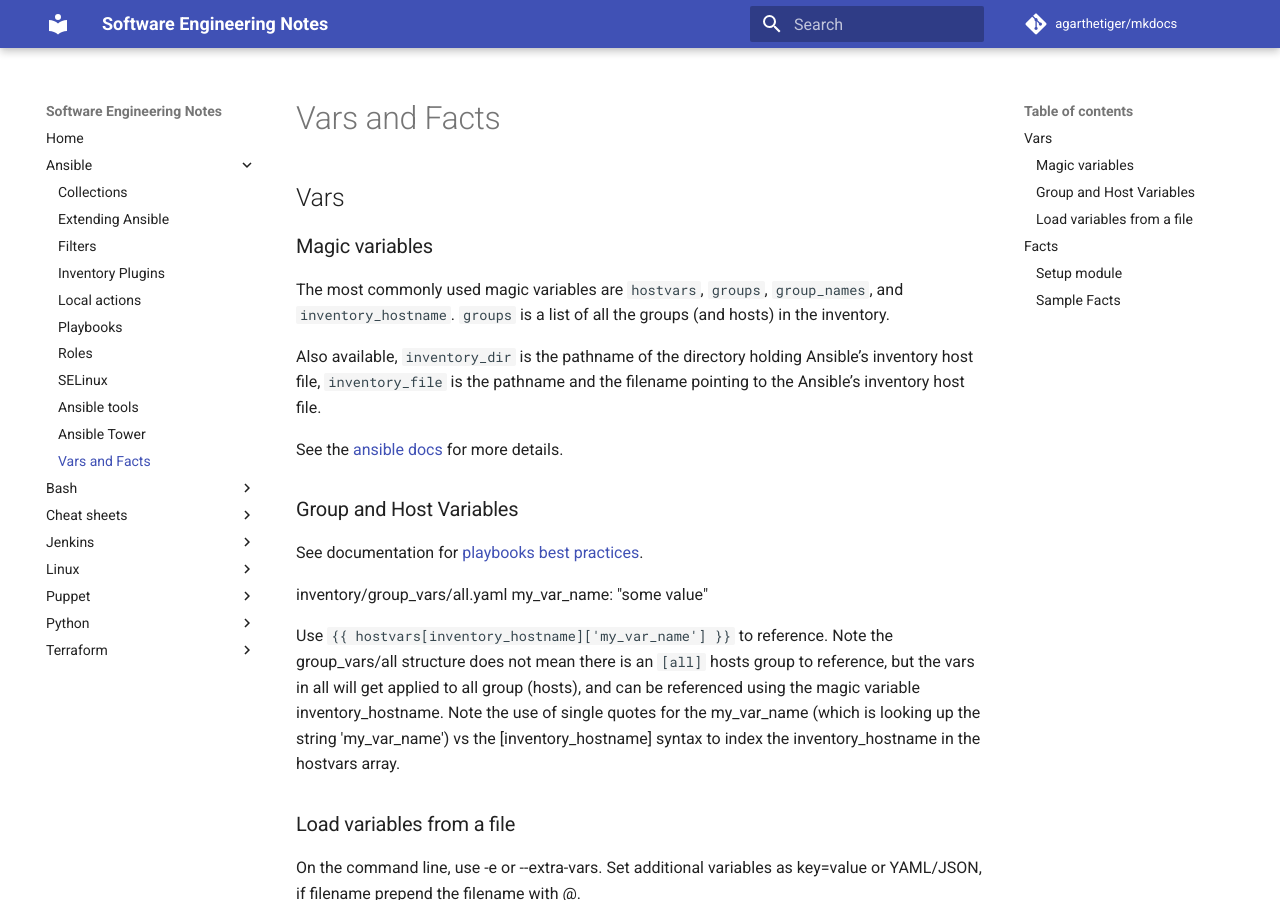
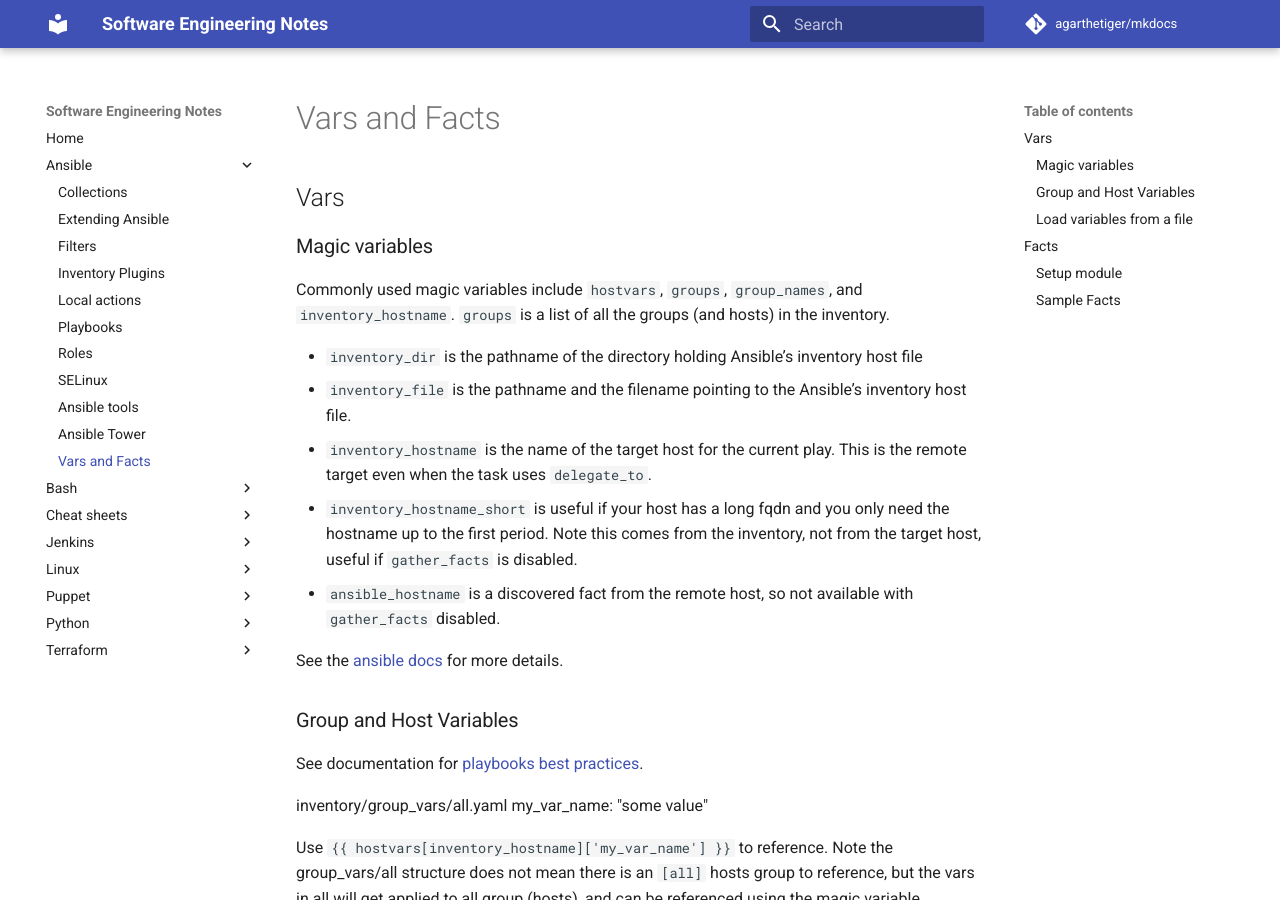
Before and after one commit to agarthetiger/mkdocs, an MkDocs documentation site: the page built from docs/ansible/vars-and-facts.md, in a window 1280 px wide and 900 px high. Built offline with MkDocs 1.6.1 and Material for MkDocs 9.7.7, drawn with Linux system fonts in a browser that asks for light colours; comment, search, counter and statistics services are not loaded.

Commit message:
Update vars-and-facts.md

```diff
--- a/docs/ansible/vars-and-facts.md
+++ b/docs/ansible/vars-and-facts.md
@@ -4,9 +4,13 @@
 
 ### Magic variables
 
-The most commonly used magic variables are `hostvars`, `groups`, `group_names`, and `inventory_hostname`. `groups` is a list of all the groups (and hosts) in the inventory.
+Commonly used magic variables include `hostvars`, `groups`, `group_names`, and `inventory_hostname`. `groups` is a list of all the groups (and hosts) in the inventory.
 
-Also available, `inventory_dir` is the pathname of the directory holding Ansible’s inventory host file, `inventory_file` is the pathname and the filename pointing to the Ansible’s inventory host file.
+* `inventory_dir` is the pathname of the directory holding Ansible’s inventory host file
+* `inventory_file` is the pathname and the filename pointing to the Ansible’s inventory host file.
+* `inventory_hostname` is the name of the target host for the current play. This is the remote target even when the task uses `delegate_to`.
+* `inventory_hostname_short` is useful if your host has a long fqdn and you only need the hostname up to the first period. Note this comes from the inventory, not from the target host, useful if `gather_facts` is disabled.
+* `ansible_hostname` is a discovered fact from the remote host, so not available with `gather_facts` disabled.
 
 See the [ansible docs](https://docs.ansible.com/ansible/latest/user_guide/playbooks_variables.html#accessing-information-about-other-hosts-with-magic-variables) for more details.
 
```
